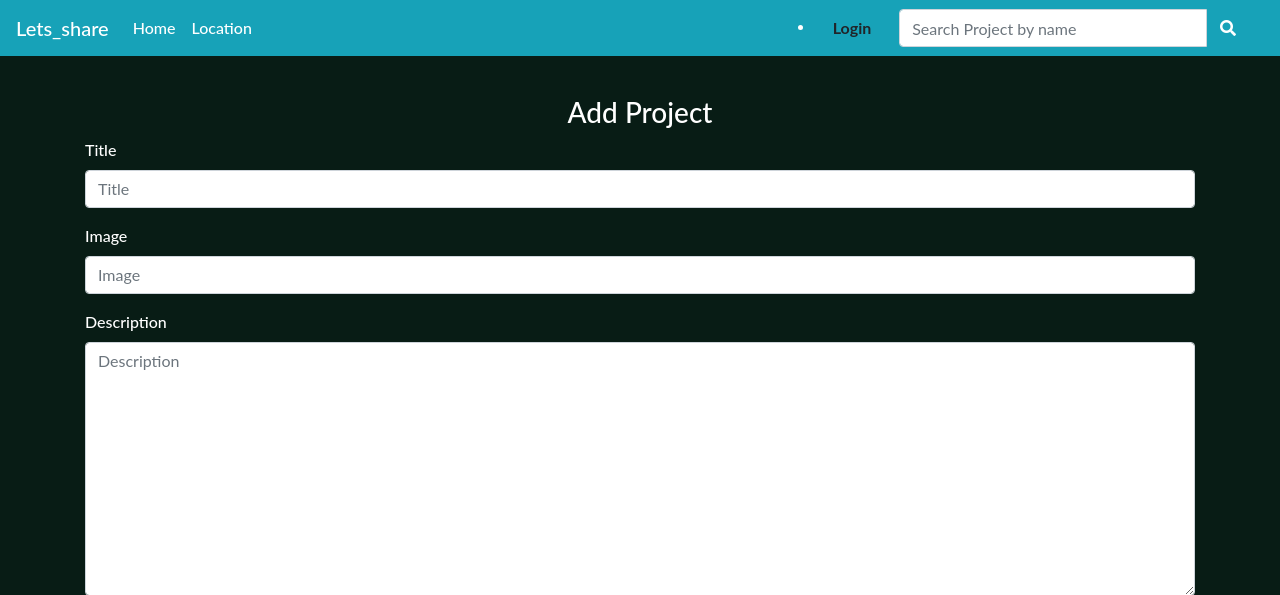
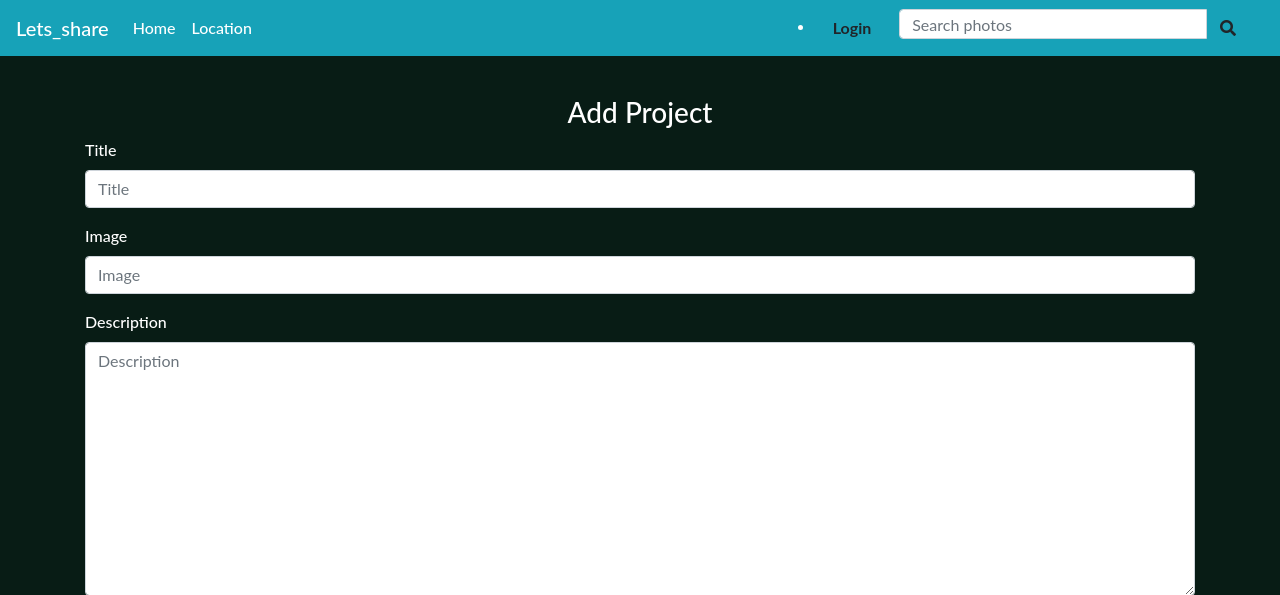
Before and after one commit to Edwike12/Lets_share, a Django app: page /add_project/ in a window 1280 px wide. Shown: the top 595 px of the page. Run offline with Django 3.2, Linux system fonts and the light colour scheme; some libraries are stand-ins or nearby versions.

Commit message:
Add a search function to navbar

```diff
--- a/share/templates/navbar.html
+++ b/share/templates/navbar.html
@@ -1,12 +1,12 @@
 <style>
-    .navbar{
+    .navbar {
         margin-bottom: 5%;
     }
 </style>
 
 
 
-<nav class="navbar navbar-expand-lg fixed-top bg-info"  style=" color: white;">
+<nav class="navbar navbar-expand-lg fixed-top bg-info" style=" color: white;">
     <a class="navbar-brand" href="/" style=" color: white;">Lets_share</a>
     <button class="navbar-toggler" type="button" data-toggle="collapse" data-target="#navbarSupportedContent"
         aria-controls="navbarSupportedContent" aria-expanded="false" aria-label="Toggle navigation">
@@ -32,19 +32,17 @@
         {% if user.is_authenticated %}
 
         <li class="dropdown btn btn-default">
-                <a href="#" class="dropdown-toggle btn btn-info" data-toggle="dropdown"
-                    ><i class="far fa-user text-white"></i>
+            <a href="#" class="dropdown-toggle btn btn-info" data-toggle="dropdown"><i
+                    class="far fa-user text-white"></i>
 
             </a>
             <ul class="dropdown-menu" role="menu" style=" text-decoration: none;">
 
                 <li class="nav-item">
-                        <a class="nav-link" href="/admin" class="btn-info"
-                            >Dashboard</a>
+                    <a class="nav-link" href="/admin" class="btn-info">Dashboard</a>
                 </li>
                 <li class="nav-item">
-                        <a class="nav-link" href="/profile" class='btn btn-info btn-info'
-                            >Profile</a>
+                    <a class="nav-link" href="/profile" class='btn btn-info btn-info'>Profile</a>
                 </li>
                 <br>
                 <li>
@@ -53,12 +51,12 @@
                 <br>
                 <li>
 
-                        <a class='btn btn-default btn-info' href="/admin/password_change" >Change
+                    <a class='btn btn-default btn-info' href="/admin/password_change">Change
                         Password</a>
                 </li>
                 <br>
                 <li>
-                        <a class='btn btn-default btn-info' href="/logout" >Log Out</a>
+                    <a class='btn btn-default btn-info' href="/logout">Log Out</a>
                 </li>
             </ul>
         </li>
@@ -70,19 +68,15 @@
         {% endif %}
         <div class="col-sm-4 col-md-4 navbar-right">
 
-            <form class="navbar-form" role="search" action="{% url 'search_project' %}">
-
-                <div class="input-group">
-                    <input type="text" class="form-control" placeholder="Search Project by name" name="images">
-                    <div class="input-group-btn">
-                        <button class="btn btn-default" type="submit"><i class="fa fa-search text-white"
-                                aria-hidden="true"></i>
-                        </button>
-
+            <div class="forms">
+                <form class=" form" role="search" action="{% url 'search.post' %}">
+                    <div class="input-group "> <input type="text" class="form-control" placeholder="Search photos"
+                            name="search" style="height: 30px; width: 200px;">
+                        <div class="input-group-btn"> <button class="btn btn-default" type="submit"><i
+                                    class="fa fa-search" aria-hidden="true"></i></button> </div>
                     </div>
+                </form>
             </div>
-
-            </form>
         </div>
         <!-- search form end -->
     </div>
```
Lines whose indentation alone changed are shown as unchanged.
